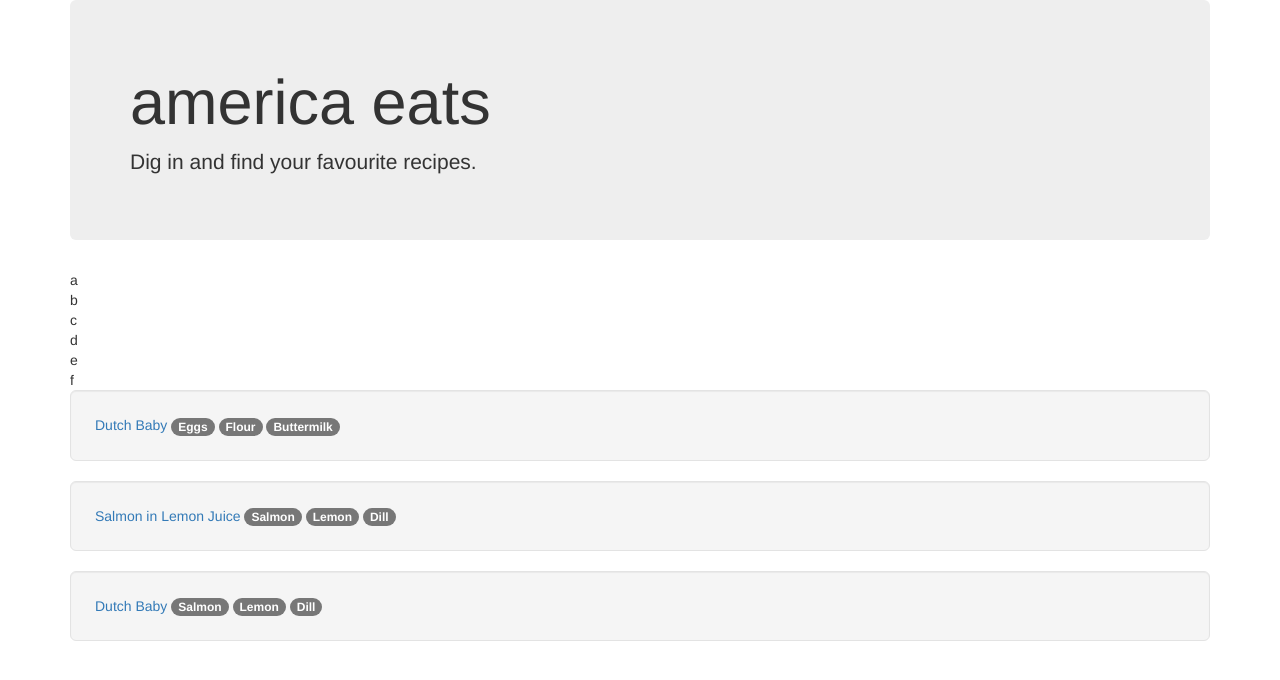
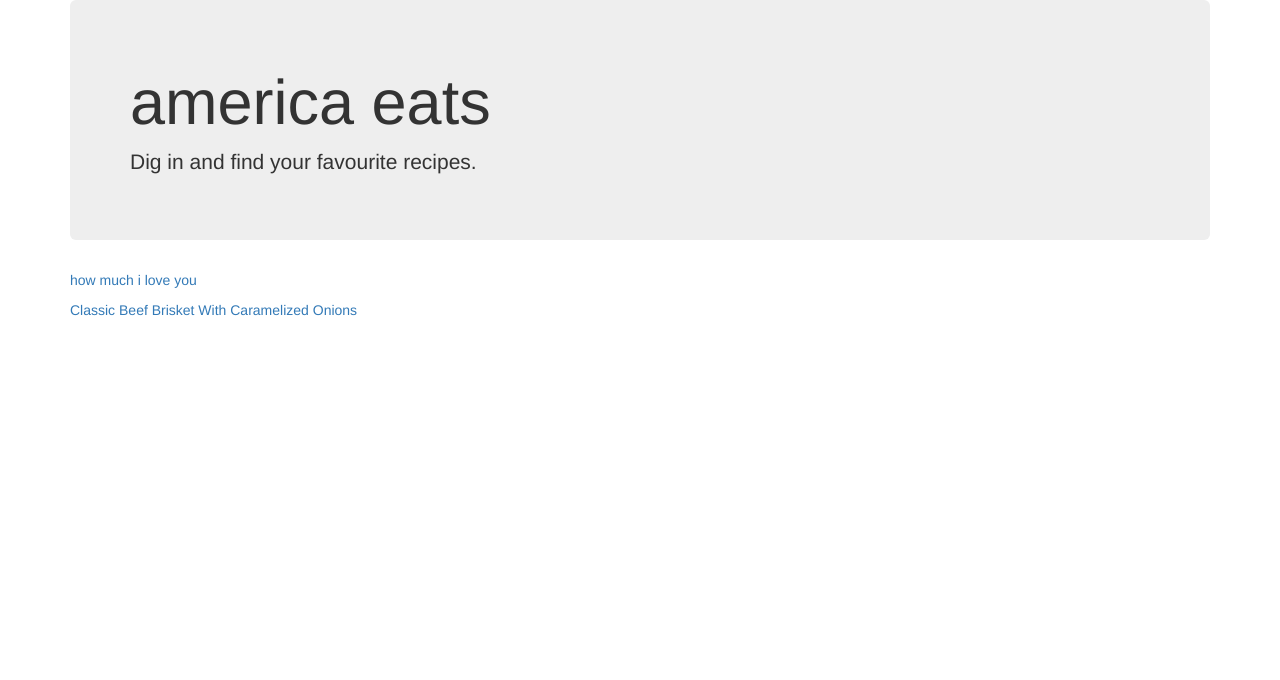
Before and after one commit to wdieter/america_eats, a Flask app: template templates/LP.html in a window 1280 px wide. Shown: the top 680 px of the page. Run offline with Flask 2, Linux system fonts and the light colour scheme; the template is opened without the code that fills it, so the values that code supplies are empty; some libraries are stand-ins or nearby versions.

Commit message:
First commit all files

```diff
--- a/app.py
+++ b/app.py
@@ -1,25 +1,49 @@
-from flask import Flask, render_template
+from flask import Flask, render_template, g
 import sqlite3
 
-conn = sqlite3.connect('am_v1.sqlite')
-c = conn.cursor()
+db_path = 'am_v1.sqlite'
 app = Flask(__name__)
+
+def get_db():
+    db = getattr(g, '_database', None)
+    if db is None:
+        db = g._database = sqlite3.connect(db_path)
+        db.row_factory = make_dicts
+    return db
+
+
+def make_dicts(cursor, row):
+    return dict((cursor.description[idx][0], value)
+                for idx, value in enumerate(row))
+
+
+@app.teardown_appcontext
+def close_connection(exception):
+    db = getattr(g, '_database', None)
+    if db is not None:
+        db.close()
+
 
 @app.route('/')
 def hello_world():
-    return 'Hello, Stef!'
+    return render_template('LP.html')
 
 @app.route('/how_much_i_love_you')
 def how_much():
     return 'To the moon and back!'
 
+
 @app.route('/<string:page_name>/')
-def render_static(page_name):
-    response = c.execute(f"select name, h1, description, yield from Recipes where name = '{page_name}'")
-    name, h1, description, _yield = response.fetchall()[0]
-    image = h1+'.jpg'
-    print(image)
-    return render_template('LP3.html', h1=h1, description=description, img=image)
+def render_recipe(page_name):
+    c = get_db().cursor()
+    c.execute(f"select name, h1, description, yield from Recipes where name = '{page_name}'")
+    response_dict = c.fetchall()[0]
+    image = response_dict['h1'] + '.jpg'
+    return render_template('LP3.html',
+                           h1=response_dict['h1'],
+                           description=response_dict['description'],
+                           image=image)
+
 
 if __name__ == '__main__':
     app.run(host='0.0.0.0')
--- a/templates/LP.html
+++ b/templates/LP.html
@@ -15,55 +15,10 @@
         <h1>america eats</h1>
         <p>Dig in and find your favourite recipes.</p>
     </div>
-    <p>{{name}}</p>
-    <p>{{description}}</p>
-</div>
-
-
-<div class="container">
-    <div class="row">
-        <div class="col-md-6">a</div>
-    </div>
-    <div class="row">
-        <div class="col-md-12">b</div>
-    </div>
-    <div class="row">
-        <div class="col-md-12">c</div>
-    </div>
-    <div class="row">
-        <div class="col-md-12">d</div>
-    </div>
-    <div class="row">
-        <div class="col-md-12">e</div>
-    </div>
-    <div class="row">
-        <div class="col-md-6">f</div>
-    </div>
-</div>
-
-<div class="container">
-    <div class="well well-lg">
-        <a href="#" class="">Dutch Baby</a>
-        <span class="badge">Eggs</span>
-        <span class="badge">Flour</span>
-        <span class="badge">Buttermilk</span>
-    </div>
-</div>
-<div class="container">
-    <div class="well well-lg">
-        <a href="#" class="">Salmon in Lemon Juice</a>
-        <span class="badge">Salmon</span>
-        <span class="badge">Lemon</span>
-        <span class="badge">Dill</span>
-    </div>
-</div>
-<div class="container">
-    <div class="well well-lg">
-        <a href="#" class="">Dutch Baby</a>
-        <span class="badge">Salmon</span>
-        <span class="badge">Lemon</span>
-        <span class="badge">Dill</span>
-    </div>
+    <p><a href="{{ url_for('how_much') }}">
+        how much i love you</a></p>
+    <p><a href="{{ url_for('render_recipe', page_name='Classic Beef Brisket With Caramelized Onions.html') }}">
+        Classic Beef Brisket With Caramelized Onions</a></p>
 </div>
 </body>
 </html>
--- a/templates/LP3.html
+++ b/templates/LP3.html
@@ -15,7 +15,9 @@
         <h1>america eats</h1>
         <p>Dig in and find your favourite recipes.</p>
     </div>
-    <img src={{image}}"/>
+    <p><a href="{{ url_for('hello_world') }}">
+        homepage</a></p>
+    <img src= {{ url_for('static', filename=image)}} width="600" height="400" />
     <p></p>
     <p>{{h1}}</p>
     <p>{{description}}</p>
```
Also changed, not shown: am_v1.sqlite, old_html/Classic Beef Brisket With Caramelized Onions.html (renamed from templates/Classic Beef Brisket With Caramelized Onions.html), old_html/Fresh Fig Cake With Honey Cream-Cheese Frosting.html (renamed from templates/Fresh Fig Cake With Honey Cream-Cheese Frosting.html), old_html/Swiss Chard and Lamb Torte With Fennel-Pomegranate Relish.html (renamed from templates/Swiss Chard and Lamb Torte With Fennel-Pomegranate Relish.html), 2 other files.
